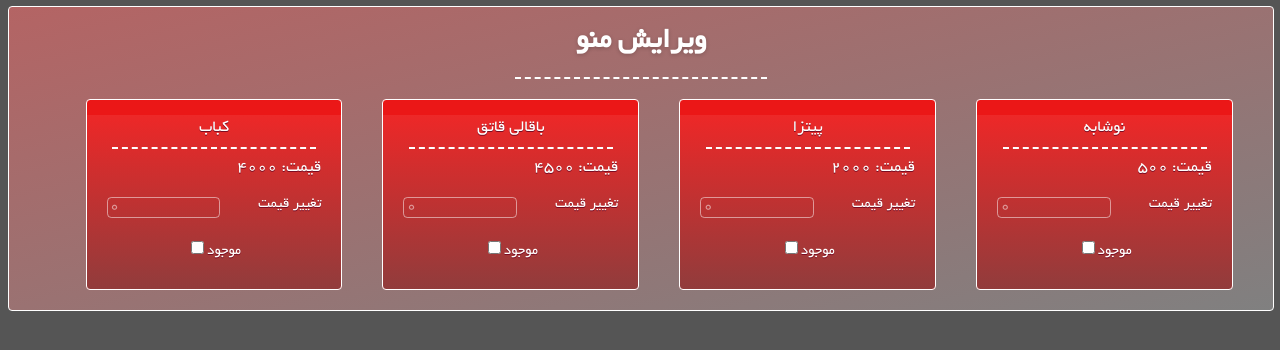
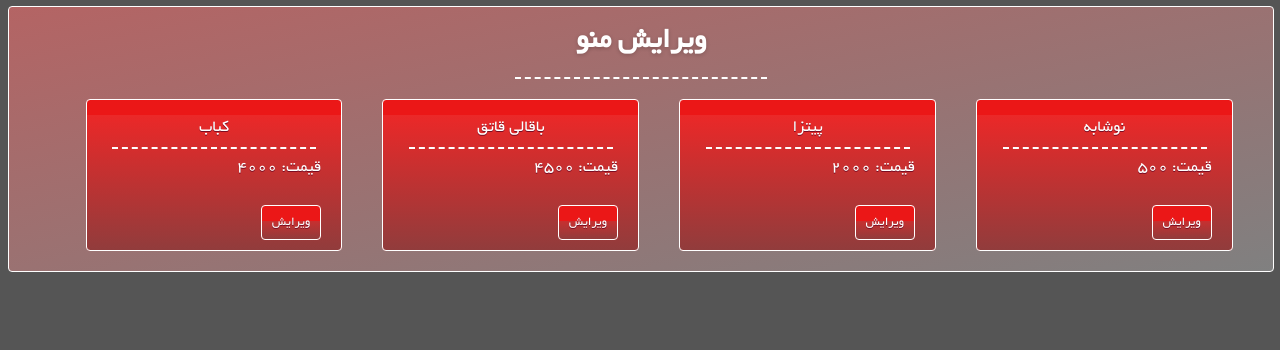
Before and after one commit to Parhamic/RestaurantRep, a Django app: page /editmenu/ in a window 1280 px wide. Shown: the part 162-512 px from the top of the page. Run offline with Django 3.2, Linux system fonts and the light colour scheme; a user stored in the database is signed in; data comes from the database, SQL or seed files in the repository; both versions use the stored data as it was after the commit.

Commit message:
editmenu overlaybox added

```diff
--- a/app/static/css/base_style.css
+++ b/app/static/css/base_style.css
@@ -546,3 +546,57 @@ border: 1px solid green;
     border-bottom: 2px dashed white;
     text-align: center;
 }
+/* editmenu */
+.editbtn{
+	-moz-box-shadow:inset 0px 39px 0px -24px #eb1717;
+	-webkit-box-shadow:inset 0px 39px 0px -24px #eb1717;
+	box-shadow:inset 0px 39px 0px -24px #eb1717;
+	background:-webkit-gradient(linear, left top, left bottom, color-stop(0.05, #f02727), color-stop(1, #913c3c));
+	background:-moz-linear-gradient(top, #f02727 5%, #913c3c 100%);
+	background:-webkit-linear-gradient(top, #f02727 5%, #913c3c 100%);
+	background:-o-linear-gradient(top, #f02727 5%, #913c3c 100%);
+	background:-ms-linear-gradient(top, #f02727 5%, #913c3c 100%);
+	background:linear-gradient(to bottom, #f02727 5%, #913c3c 100%);
+	filter:progid:DXImageTransform.Microsoft.gradient(startColorstr='#f02727', endColorstr='#913c3c',GradientType=0);
+	background-color:#f02727;
+	-moz-border-radius:4px;
+	-webkit-border-radius:4px;
+	border-radius:4px;
+	border:1px solid #ffffff;
+	cursor:pointer;
+  padding: 10px;
+	color:#ffffff;
+  margin: 8px auto 0 auto;
+	font-size:13px;
+	text-decoration:none;
+	text-shadow:0px 1px 0px #7a0c22;
+}
+.overlay-container{
+  width:50%;
+  border: 1px dashed white;
+  margin: 20% auto;
+  padding: 50px;
+  border-radius: 20px;
+  background-color: rgba(200,200,200,0.7);
+}
+.overlay-container p{
+  margin: 20px auto 20px auto;
+  font-size: 20px;
+}
+.overlay-container input{
+  margin: 0 auto 20px auto;
+  font-size: 18px;
+}
+#overlay {
+  position: fixed;
+  display: none;
+  width: 100%;
+  height: 100%;
+  top: 0;
+  left: 0;
+  right: 0;
+  bottom: 0;
+  background-color: rgba(0,0,0,0.5);
+  z-index: 2;
+  cursor: pointer;
+}
--- a/app/templates/editmenu.html
+++ b/app/templates/editmenu.html
@@ -1,27 +1,46 @@
 {% extends 'base.html' %}
 {% block content %}
+<div id="overlay">
+  <div class="overlay-container">
+    <div class="itemName"><h1>ویرایش نام محصول </h1></div>
+    <p>: نام جدبد</p>
+    <input class="nameinput" name="name" >
+    <div class="clear"></div>
+    <p>: قیمت جدید</p>
+    <input class="priceinput" type="number" name="price" min="0" value="0" oninput="">
+    <div class="clear"></div>
+    <div class="exist">
+    <input type="checkbox" value="Car">موجود
+    </div>
+    <button class="editbtn" onclick="off()" >ثبت تغییرات</button>
+    <button class="editbtn" onclick="off()" >انضراف</button>
+  </div>
+</div>
+
+
 <p class="page-title">ویرایش منو</p>
 <div id="menuedit">
   {% for item in items %}
     <div class="item" style="item">
       <div class="itemName">{{ item.name }}</div>
-      <form name="form2" action="">
       <label class="itemPrice" for="price">قیمت: {{ item.price }}</label>
       <div class="clear"></div>
       <div class="changeprice">
-
       </div>
-      <input class="priceinput" type="number" name="price" min="0" value="0" oninput="">
-      <p>تغییر قیمت</p>
+      <button class="editbtn" onclick="on1()" >ویرایش</button>
       <div class="clear"></div>
-        <div class="exist">
-        <input type="checkbox" value="Car">موجود
-        </div>
-      <div class="clear"></div>
-      </form>
     </div>
   {% endfor %}
+  <div class="clear"></div>
+
 </div>
+<script>
+function on1() {
+    document.getElementById("overlay").style.display = "block";
+}
 
-<div class="clear"></div>
+function off() {
+    document.getElementById("overlay").style.display = "none";
+}
+</script>
 {% endblock %}
```
Also changed, not shown: db.sqlite3.
